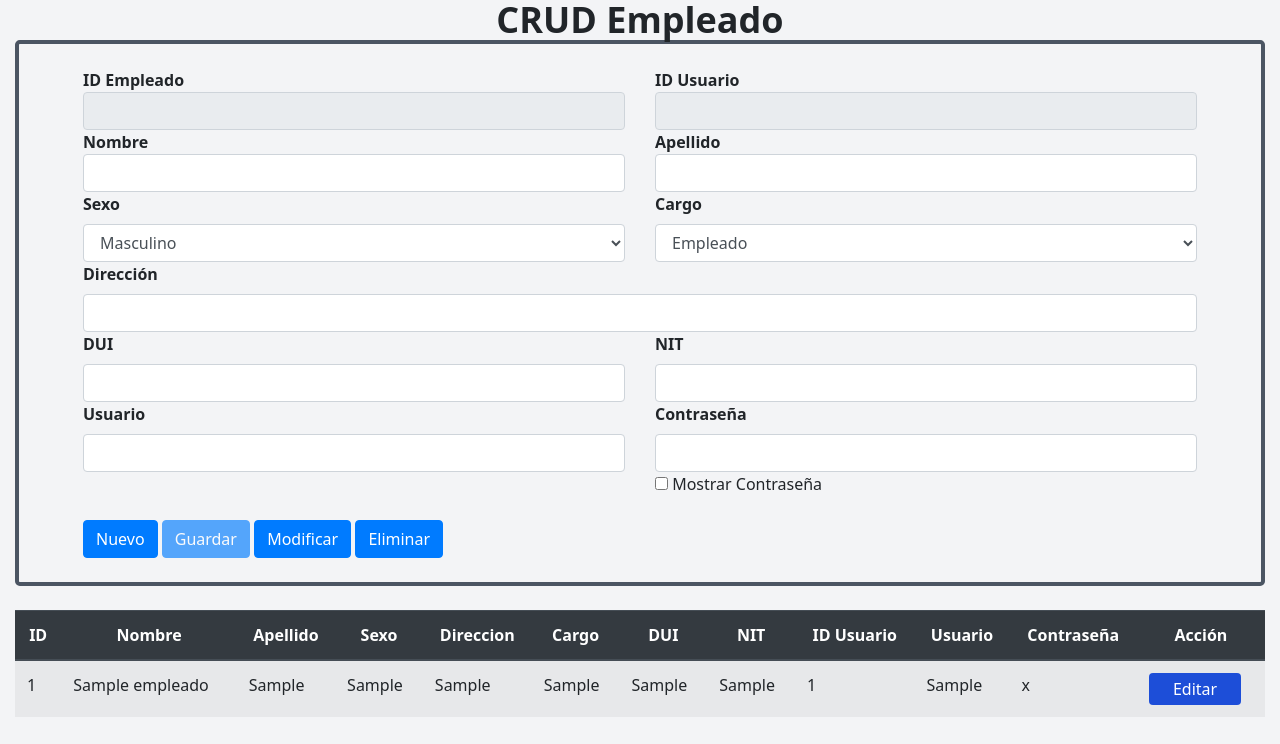
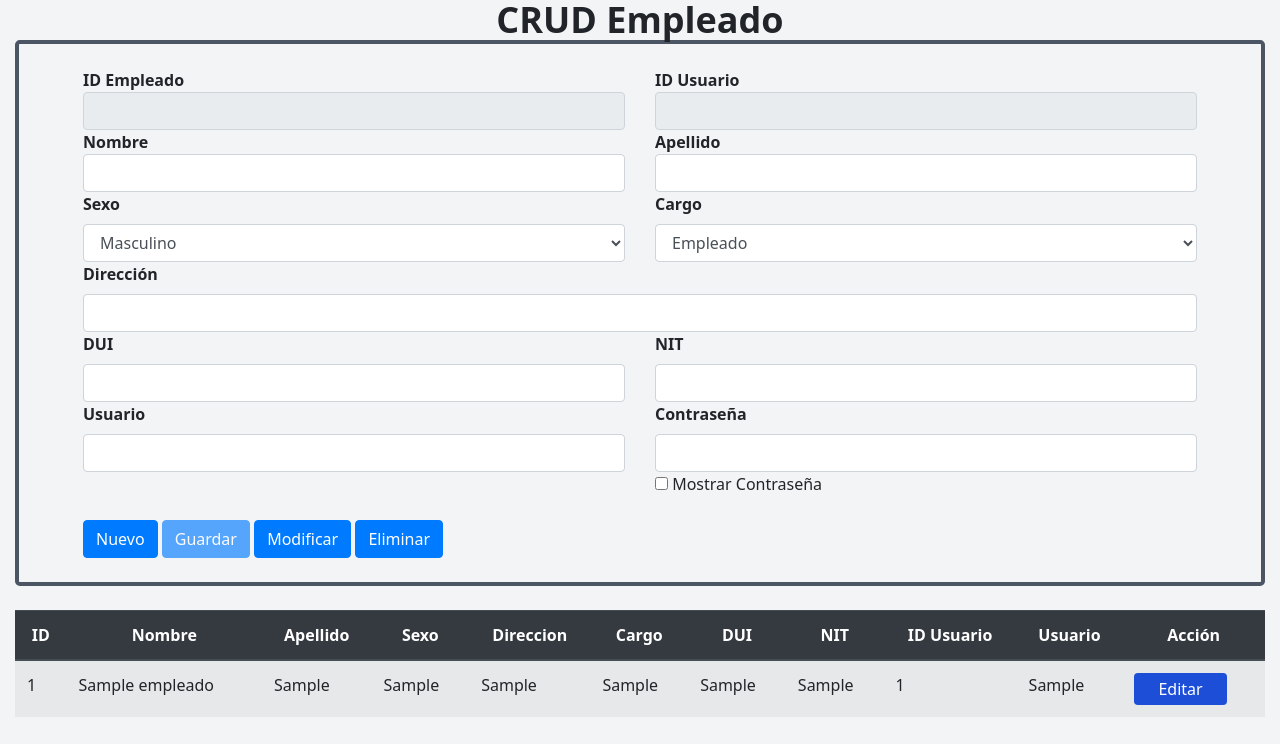
Before and after one commit to luisbodev/ProjectPHP-LaTrailera, a PHP site: page /controllers/controlEmpleado.php in a window 1280 px wide. Shown: the top 744 px of the page. Run offline with PHP 8.4, Linux system fonts and the light colour scheme; tables that the repository leaves empty or names only in its code hold one stand-in row (values such as "Sample post").

Commit message:
quitar contraseña de la tabla

```diff
--- a/views/empleadoVista.php
+++ b/views/empleadoVista.php
@@ -138,7 +138,7 @@
                             <th scope="col" class="text-center">NIT</th>
                             <th scope="col" class="text-center">ID Usuario</th>
                             <th scope="col" class="text-center">Usuario</th>
-                            <th scope="col" class="text-center">Contraseña</th>
+                            <!--<th scope="col" class="text-center">Contraseña</th>-->
                             <th scope="col" class="text-center">Acción</th>
                         </tr>
                     </thead>
@@ -170,7 +170,7 @@
                                         <td>$nit</td>
                                         <td>$idUsuarioEmp</td>
                                         <td>$usuarioEmp</td>
-                                        <td>$password</td>
+
                                         <td>
                                             <button onclick=$('#idEmpleado').val('$idEmpleado');$('#nombre').val('$nombre');$('#apellido').val('$apellido');$('#sexo').val('$sexo');$('#direccion').val('$direccion');$('#cargo').val('$cargo');$('#dui').val('$dui');$('#nit').val('$nit');$('#idUsuarioEmp').val('$idUsuarioEmp');$('#usuarioEmp').val('$usuarioEmp');$('#password').val('$password');$('#hiddenPass').val('$password') class='bg-blue-700 hover:bg-red-800 text-white py-1 px-4 rounded'>Editar</button>
                                         </td>
```
